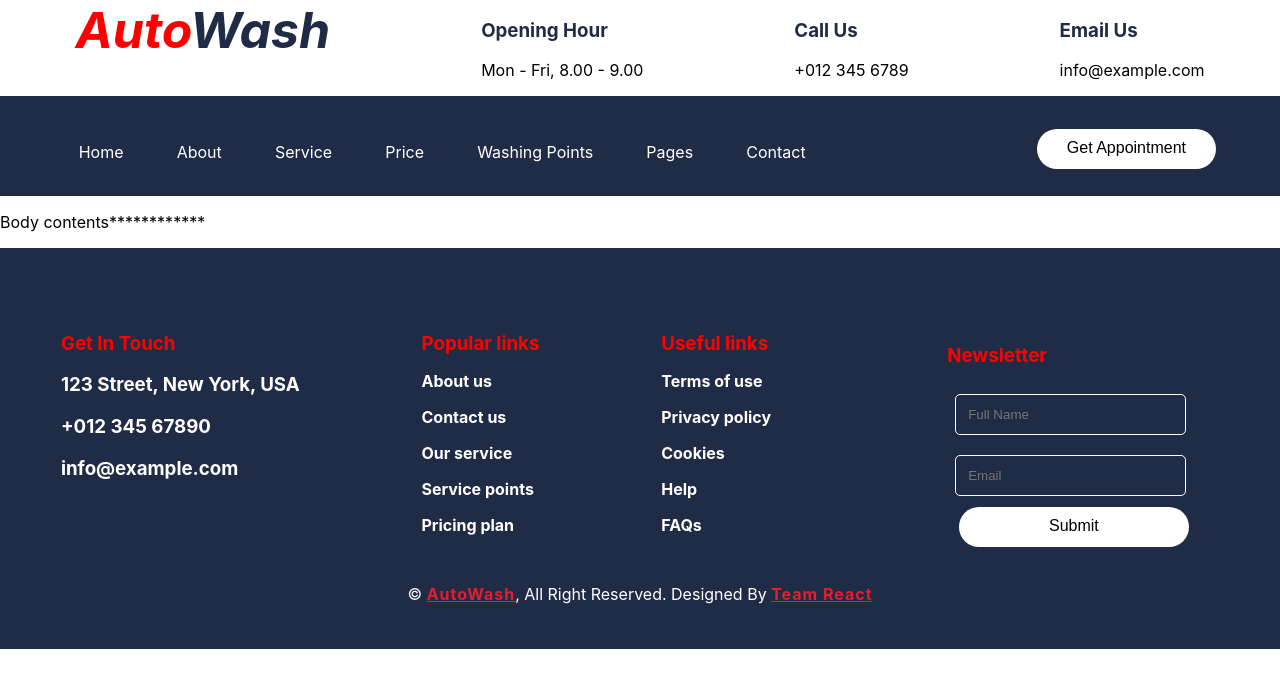
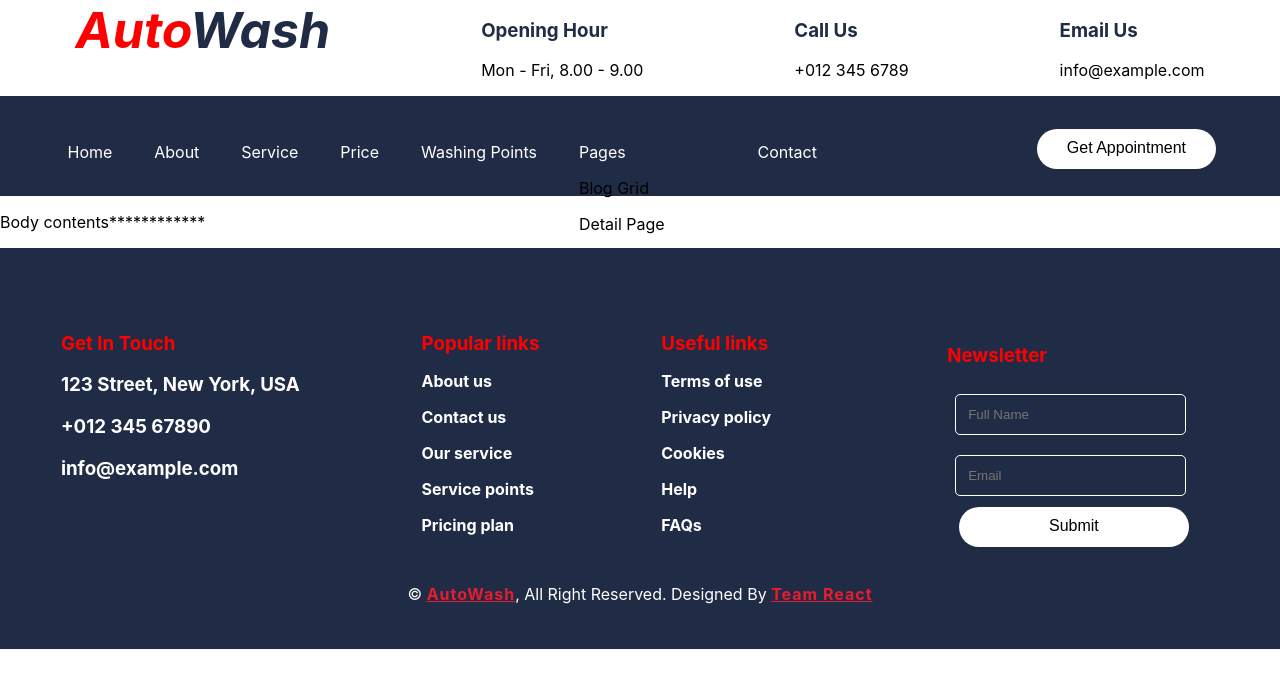
Before and after one commit to dakshna11/React-POC, a React (Create React App) app: page / in a window 1280 px wide. Shown: the top 688 px of the page. Built offline with nearby package versions, Linux system fonts and the light colour scheme; the HTML template or start-up script is replaced by a standard one.

Commit message:
Update Header.js

```diff
--- a/src/Components/Header.js
+++ b/src/Components/Header.js
@@ -21,7 +21,16 @@ function Header(props) {
             <p><Link className="words" to={'/Service'} > Service </Link></p>
             <p><Link className="words" to={'/Price'} > Price </Link></p>
             <p><Link className="words" to={'/Washing Points'} > Washing Points </Link></p>
-            <p><Link className="words" to={'/Pages'} > Pages </Link></p>
+            <p><Link className="words" to={'/Pages'} > Pages </Link>
+             <i id='caret-down' className ="fa fa-caret-down"></i>
+                <div className='dropdown-content'>
+                    <p>Blog Grid</p>
+                    <p>Detail Page</p>
+                    <p>Team Member</p>
+                    <p>Schedule Booking</p>
+                </div>
+
+             </p>
             <p><Link className="words" to={'/Contact'} > Contact </Link></p>
             </div>
             <div><button id = "btn" onClick>Get Appointment</button></div>
```
